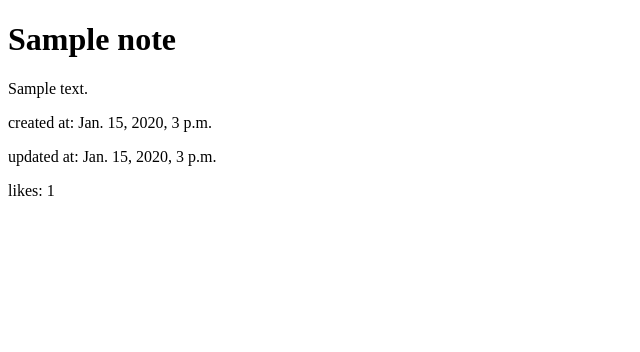
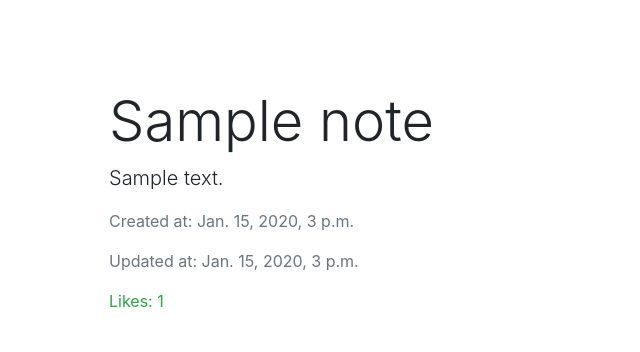
Before and after one commit to Haroonhsa007/LinkedIn-Django-Essential, a Django app: page /smart/note-detail/1/ in a window 1280 px wide. Shown: the top 352 px of the page, without its empty margins (0-640 px from the left). Run offline with Django 4.2, Linux system fonts and the light colour scheme; tables that the repository leaves empty hold one stand-in row (values such as "Sample post"); parts of the project's set-up code (start-up, migrations or seed data) failed here and were passed over; some libraries are stand-ins or nearby versions.

Commit message:
refactor: Update note_detail.html template with Bootstrap classes and improve note display

```diff
--- a/templates/notes/note_detail.html
+++ b/templates/notes/note_detail.html
@@ -1,14 +1,15 @@
-<!DOCTYPE html>
-<html lang="en">
-<head>
-    <meta charset="UTF-8">
-    <title>Note Detail</title>
-</head>
-<body>
-    <h1>{{ note.title }}</h1>
-    <p>{{ note.content }}</p>
-    <p>created at: {{ note.created_at }}</p>
-    <p>updated at: {{ note.updated_at }}</p>
-    <p>likes: {{ note.likes }}</p>
-</body>
-</html>
+{% extends "home/base.html" %}
+
+{% block title %}
+    Notes Detail
+{% endblock title %}
+
+{% block content %}
+<div class="container mt-5">
+    <h1 class="display-4">{{ note.title }}</h1>
+    <p class="lead">{{ note.content }}</p>
+    <p class="text-muted">Created at: {{ note.created_at }}</p>
+    <p class="text-muted">Updated at: {{ note.updated_at }}</p>
+    <p class="text-success">Likes: {{ note.likes }}</p>
+</div>
+{% endblock content %}
```
